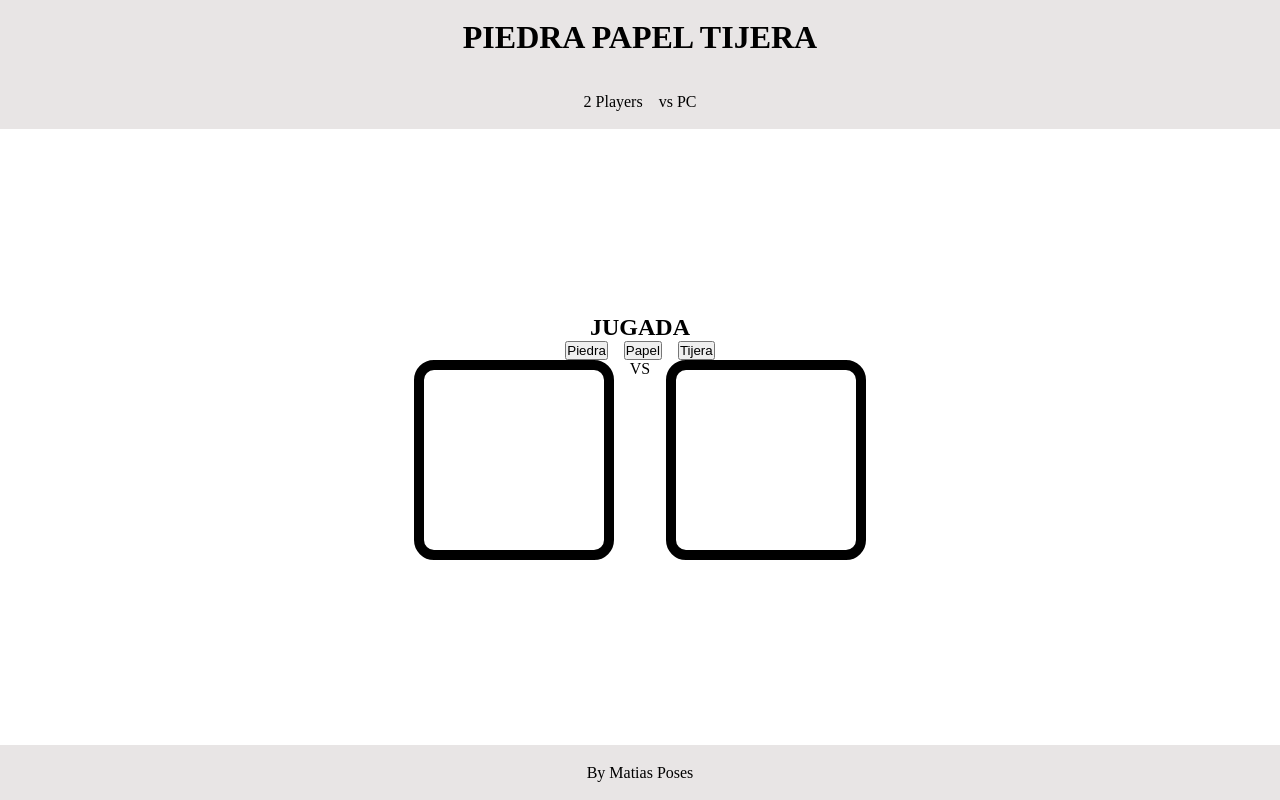
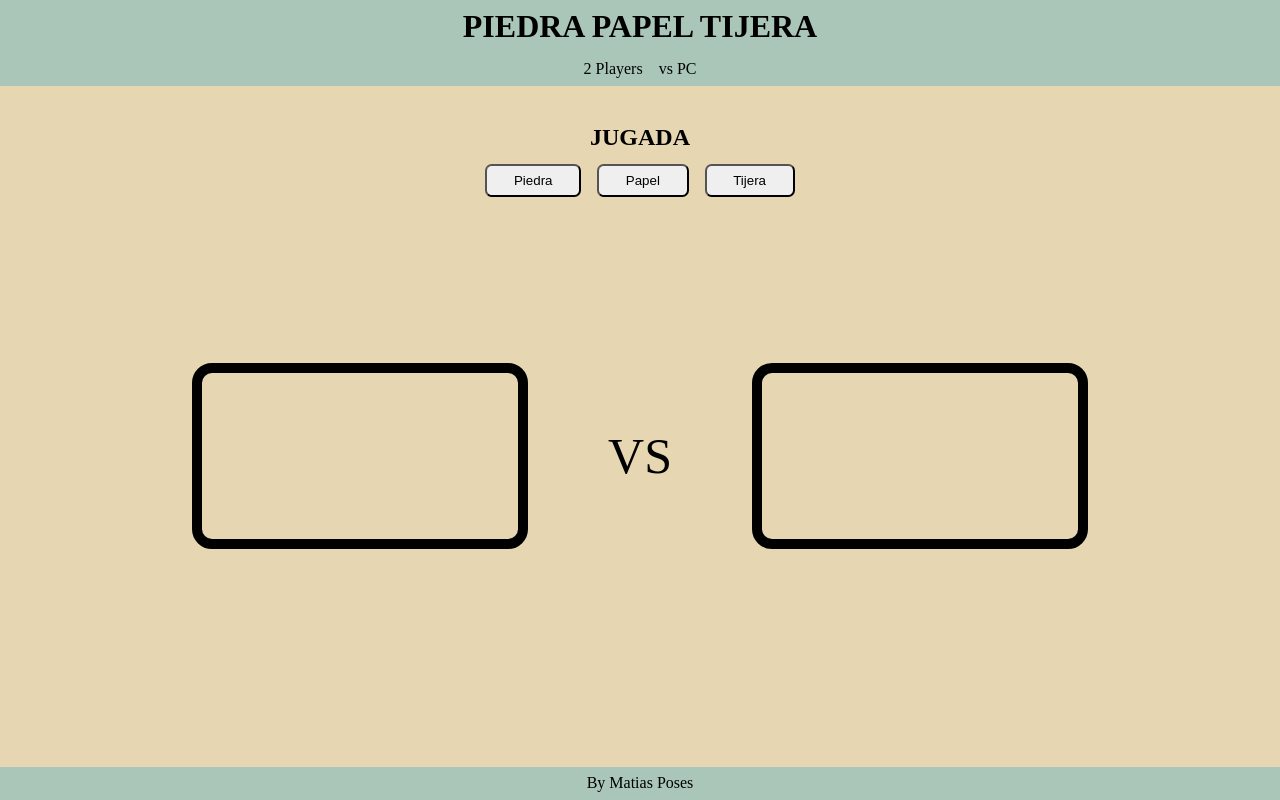
Before and after one commit to campeone-pixel/piedra-papel-tijera, a plain HTML site: page index.html in a window 1280 px wide. Drawn offline with Linux system fonts and the light colour scheme.

Commit message:
casi termino

```diff
--- a/index.html
+++ b/index.html
@@ -21,7 +21,7 @@
     </nav>
 
     <SECTIon>
-        <div class="jugada-humano">
+        <div class="eleccion">
             <h1>JUGADA</h1>
             <ul>
                 <li><button>Piedra</button></li>
--- a/style.css
+++ b/style.css
@@ -3,49 +3,69 @@
    box-sizing: border-box;
    text-decoration: none;
    list-style-type:  none;
-
 }
-
 body{ display: flex;
     flex-direction: column;
     align-items: stretch;
     min-height: 100vh;
-
-}
-
+    }
 header, footer, nav{
     flex: 1 1 auto;
 }
 section{
-    flex: 10 1 auto;
+    flex: 5 1 auto;
     display: flex;
     flex-direction: column;
-    justify-content: center;
+    justify-content:space-around;
     align-items: stretch;
-}
+    background-color: rgb(230, 214, 178);
+    padding: 2em;
+    }
 ul, .partida, div>h1 {
-
     display: flex;
     justify-content: center;
     gap: 1em;
-
-}
-
+    }
 header, footer, nav{
-    background-color: rgb(232, 229, 229);
+    background-color: rgb(170, 198, 185);
     display: flex;
     justify-content: center;
     align-items: center;
 }
-
+.eleccion {
+    flex: 1 1 auto;
+    display: flex;
+    flex-direction: column;
+    justify-content: space-around;
+}
 .partida {
+    flex: 1 1 auto;
     display: flex;
+    justify-content: center;
     flex-direction: row;
+    padding: 10em;
+    gap: 5em;
+}
+.ganador {
+    flex: 1 1 auto;
+    }
+.vs {
+ display: flex;
+ justify-content: center;
+ align-items: center;
+ font-size: 50px;
+}
+.jugada{
+    flex: 1 1 auto;
+    min-width: 10em;
+    min-height: 10em;
+    max-width: 30em;
+    max-height: 30em;
+    border: solid 10px;
+    border-radius: 20px;
 }
 
-.jugada{min-width: 200px;
-    min-height: 200px;
-    border: solid 10px;
-    border-radius: 20px;
-
+button {
+    padding: 0.5em 2em 0.5em 2em;
+    border-radius: 0.5em;
 }
```
